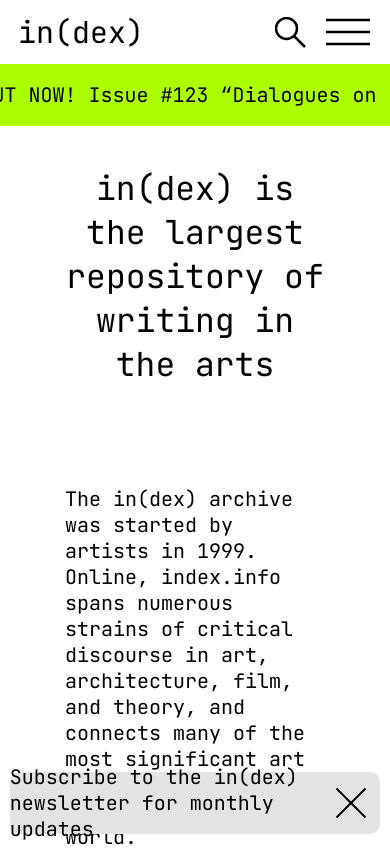
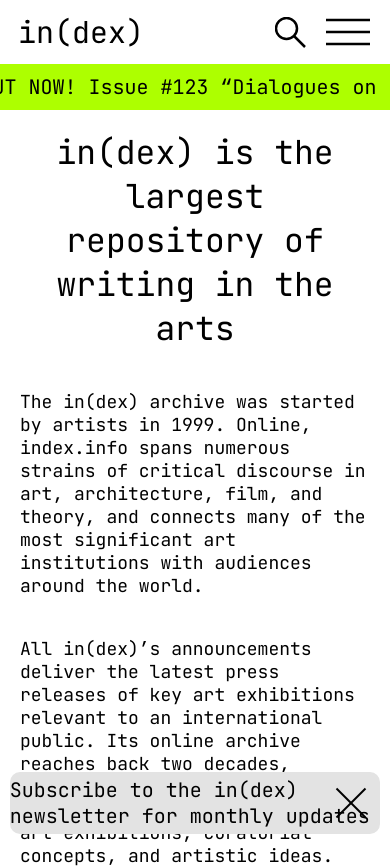
Before and after one commit to MZSkjaerstad/Prosesser_og_brukergrensesnitt, a Vue app: page /about-us in a window 390 px wide. Shown: the top 868 px of the page. Built offline with nearby package versions, Linux system fonts and the light colour scheme.

Commit message:
:iphone: Made Articles, Announcement, Subscribe, and AboutUs component and view mobile responsive

```diff
--- a/src/components/AnnoucementBar.vue
+++ b/src/components/AnnoucementBar.vue
@@ -55,4 +55,24 @@ export default {
 			transform: translate(-100%, 0);
 		}
 	}
+
+	@media only screen and (max-device-width : 767px) and (-webkit-min-device-pixel-ratio : 2) {
+		.announcement-bar {
+			height: 40px;
+		}
+	}
+
+
+   @media only screen and (min-device-width : 768px) and (max-device-width : 1000px) {
+		.announcement-bar {
+			height: 46px;
+		}
+	}
+
+
+   @media only screen  and (min-device-width : 1001px) and (max-device-width : 1200px) {
+		.announcement-bar {
+			height: 52px;
+		}
+   }
 </style>
--- a/src/components/Articles.vue
+++ b/src/components/Articles.vue
@@ -114,6 +114,10 @@
 
         }
 
+        .article__title {
+            font-size: 20px;
+        }
+
         .article__caption {
             grid-column: 1 / span 12;
             padding: var(--spacing-small) var(--spacing-small) 0 var(--spacing-small);
@@ -122,7 +126,7 @@
         .article__text {
             grid-column: 1 / span 12;
             padding: var(--spacing-medium) var(--spacing-small) var(--spacing-medium) var(--spacing-small);
-            font-size: 18px;
+            font-size: 16px;
         }
 	}
 
@@ -141,24 +145,21 @@
         .article__text {
             grid-column: 1 / span 12;
             padding: var(--spacing-medium) var(--spacing-small) var(--spacing-medium) var(--spacing-small);
-            font-size: 20px;
+            font-size: 18px;
         }
 	}
 
 
    @media only screen  and (min-device-width : 1001px) and (max-device-width : 1200px) {
               .article__details {
-            grid-column: 1 / span 12;
             padding: 0 var(--spacing-small);
         }
 
         .article__caption {
-            grid-column: 1 / span 12;
             padding: var(--spacing-small) var(--spacing-small) 0 var(--spacing-small);
         }
 
         .article__text {
-            grid-column: 1 / span 12;
             padding: var(--spacing-medium) var(--spacing-small) var(--spacing-medium) var(--spacing-small);
             font-size: 22px;
         }
--- a/src/components/SubscribePopup/CloseButton.vue
+++ b/src/components/SubscribePopup/CloseButton.vue
@@ -16,6 +16,7 @@ export default {
 <style>
 	.close-button {
 		height: 100%;
+		width: 100%;
 		width: auto;
 		border: 0;
 		cursor: pointer;
@@ -24,6 +25,5 @@ export default {
 		position: relative;
 		right: 0;
 		height: auto;
-
 	}
 </style>
--- a/src/components/SubscribePopup/SubscribePopup.vue
+++ b/src/components/SubscribePopup/SubscribePopup.vue
@@ -70,6 +70,7 @@ export default {
 	}
 
 	.subscribe__close {
+		position: absolute;
 		display: flex;
 		justify-self: flex-end;
 	}
--- a/src/style/variables.css
+++ b/src/style/variables.css
@@ -25,7 +25,7 @@
 
 @media only screen and (max-device-width : 767px) and (-webkit-min-device-pixel-ratio : 2){
    :root {
-      --font-size-body: 18px;
+      --font-size-body: 16px;
    }
 }
 
--- a/src/views/AboutUs.vue
+++ b/src/views/AboutUs.vue
@@ -53,4 +53,43 @@ export default {
       font-size: var(--font-size);
       margin-bottom: var(--spacing-medium);
    }
+
+   @media only screen and (max-device-width : 767px) and (-webkit-min-device-pixel-ratio : 2) {
+      .about-us__details {
+         grid-column: 1 / span 12;
+         padding: 0 var(--spacing-small);
+      }
+
+      .about-us__title {
+         margin-top: var(--spacing-small);
+         margin-bottom: var(--spacing-medium);
+      }
+
+      .body__paragraf {
+         font-size: 16px;
+         margin-bottom: var(--spacing-small);
+      }
+	}
+
+   @media only screen and (min-device-width : 768px) and (max-device-width : 1000px) {
+      .about-us__details {
+         grid-column: 1 / span 12;
+         padding: 0 var(--spacing-small);
+      }
+
+      .about-us__title {
+         margin-top: var(--spacing-small);
+         margin-bottom: var(--spacing-medium);
+      }
+
+      .body__paragraf {
+         font-size: 18px;
+      }
+	}
+
+   @media only screen  and (min-device-width : 1001px) and (max-device-width : 1200px) {
+      .body__paragraf {
+         font-size: 22px;
+      }
+	}
 </style>
```
